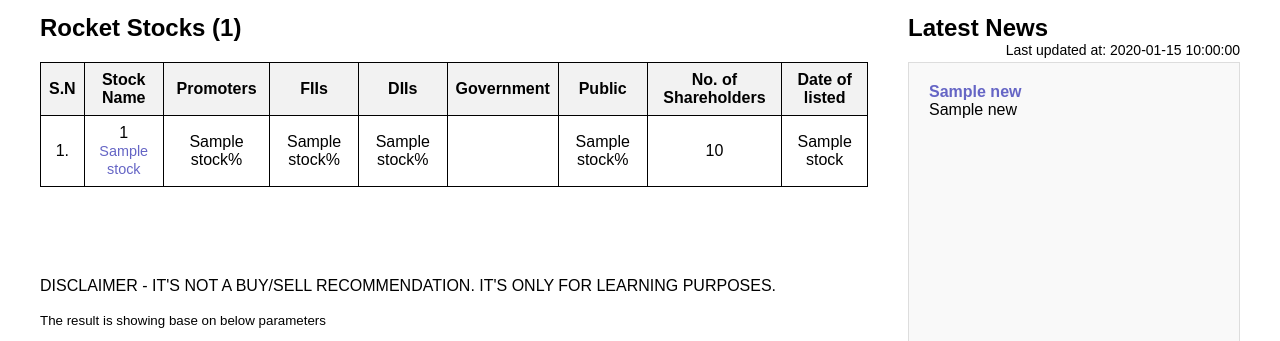
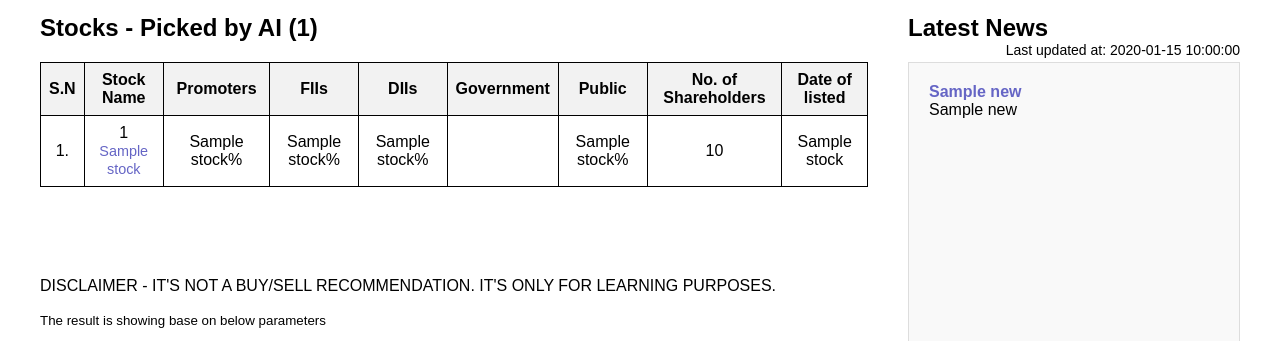
Before and after one commit to developer-ramesh/stocks_tool, a Flask app: template templates/index.html in a window 1280 px wide. Shown: the part 46-387 px from the top of the page. Run offline with Flask 3, Linux system fonts and the light colour scheme; the template is opened without the code that fills it: most values are stand-ins (such as "Sample title", 1, 10 or a date in 2020).

Commit message:
Update index.html

```diff
--- a/templates/index.html
+++ b/templates/index.html
@@ -17,7 +17,7 @@
     </nav>
     <div class="main-content">
         <div class="left">
-            <h2>Rocket Stocks ({{ stocks|length }})</h2>
+            <h2>Stocks - Picked by AI ({{ stocks|length }})</h2>
             <div class="table-container">
                 <table>
                     <thead>
```
